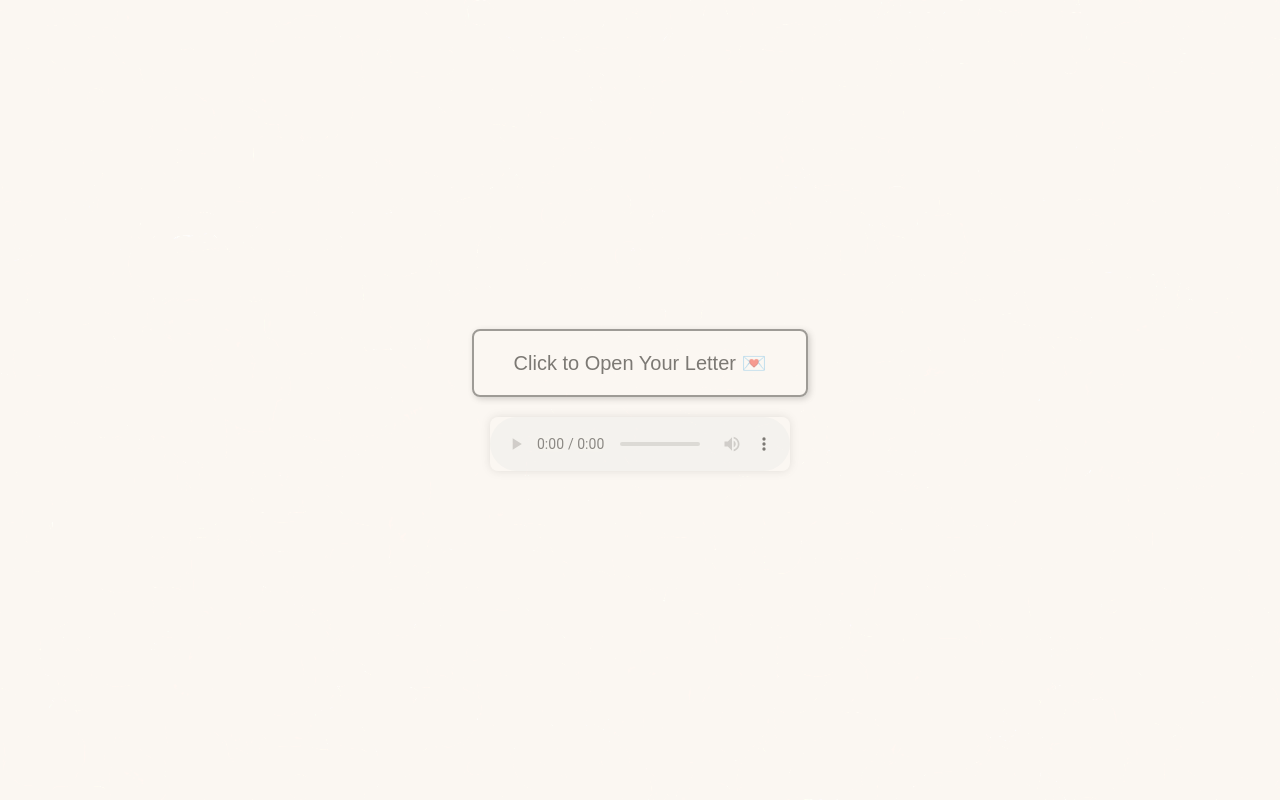
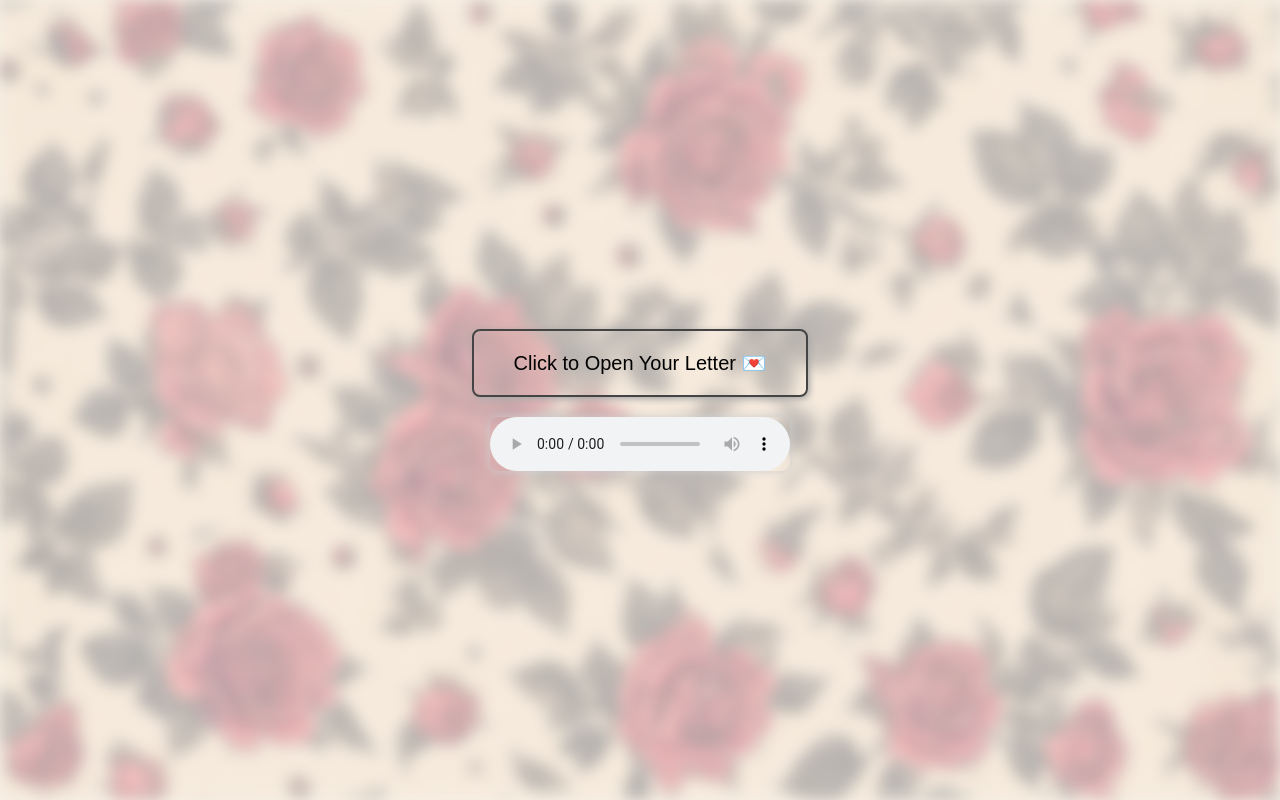
Before and after one commit to Huznotonroids/9ofJuly, a plain HTML site: page index.html in a window 1280 px wide. Drawn offline with nearby package versions, Linux system fonts and the light colour scheme.

Commit message:
Update index.html

```diff
--- a/index.html
+++ b/index.html
@@ -15,24 +15,22 @@
       align-items: center;
       height: 100vh;
       overflow: hidden;
-
+      background-color: #f8f1e8; /* fallback background */
       position: relative;
       z-index: 0;
-      background-color: #f8f1e8;
+    }
+
+    /* Background image with blur and opacity */
+    body::before {
+      content: "";
+      position: fixed;
+      top: 0; left: 0; right: 0; bottom: 0;
       background-image: url('images/rose1.jpg');
       background-repeat: no-repeat;
       background-position: center center;
       background-size: cover;
-      background-blend-mode: lighten;
-      opacity: 0.5;
-    }
-
-    body::before {
-      content: "";
-      position: fixed;
-      top: 0; left: 0; right: 0; bottom: 0;
-      background: white;
-      opacity: 0.85; /* Adjust this for lightness */
+      filter: blur(8px);
+      opacity: 0.4;
       z-index: -1;
       pointer-events: none;
     }
@@ -166,8 +164,8 @@
       <div class="side-images" id="left-images">
         <img src="images/7.jpg" alt="Left pic 1" />
         <img src="images/7.jpg" alt="Left pic 2" />
-        <img src="images/7.jpg" alt="Left pic 3" />
-        <img src="images/1.jpg" alt="Left pic 4" />
+        <img src="images/pic3.jpg" alt="Left pic 3" />
+        <img src="images/pic4.jpg" alt="Left pic 4" />
       </div>
 
       <div id="letter">
@@ -182,10 +180,10 @@
       </div>
 
       <div class="side-images" id="right-images">
-        <img src="images/1.jpg" alt="Right pic 1" />
-        <img src="images/1.jpg" alt="Right pic 2" />
-        <img src="images/1.jpg" alt="Right pic 3" />
-        <img src="images/1.jpg" alt="Right pic 4" />
+        <img src="images/pic5.jpg" alt="Right pic 1" />
+        <img src="images/pic6.jpg" alt="Right pic 2" />
+        <img src="images/pic7.jpg" alt="Right pic 3" />
+        <img src="images/pic8.jpg" alt="Right pic 4" />
       </div>
     </div>
 
```
